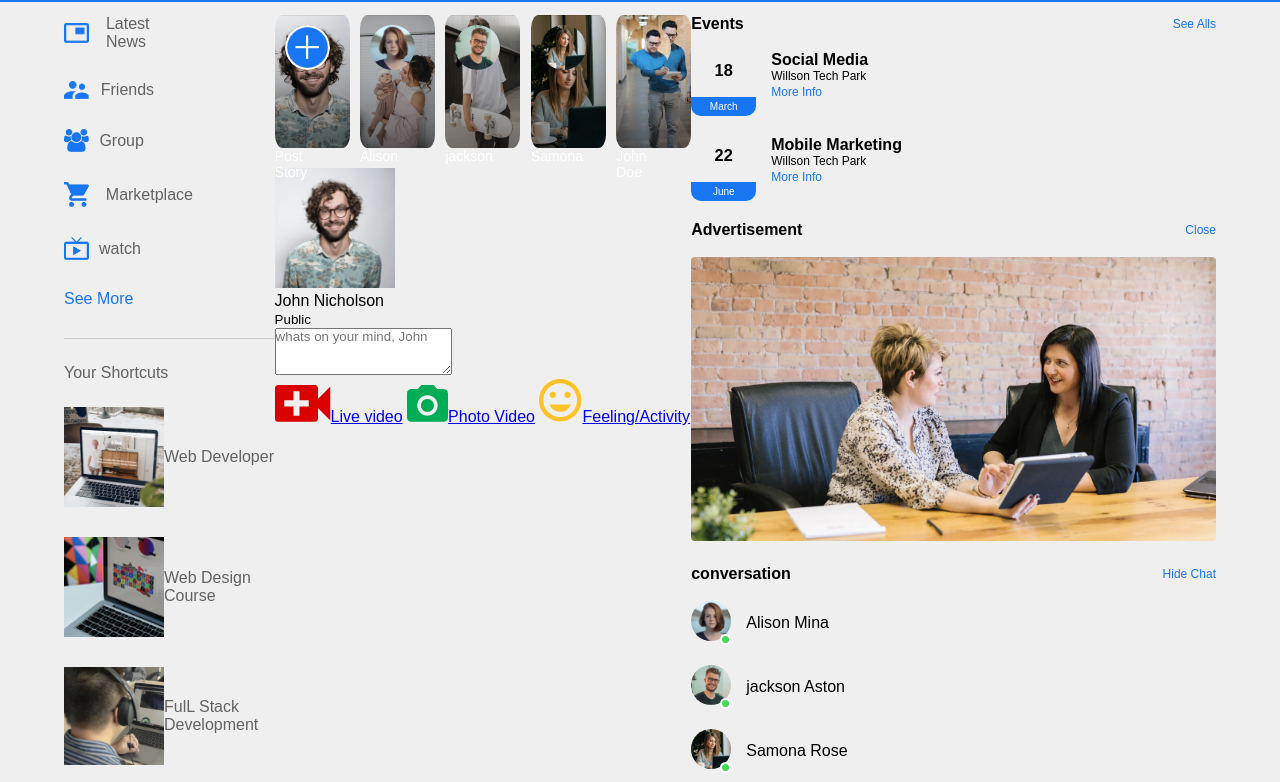
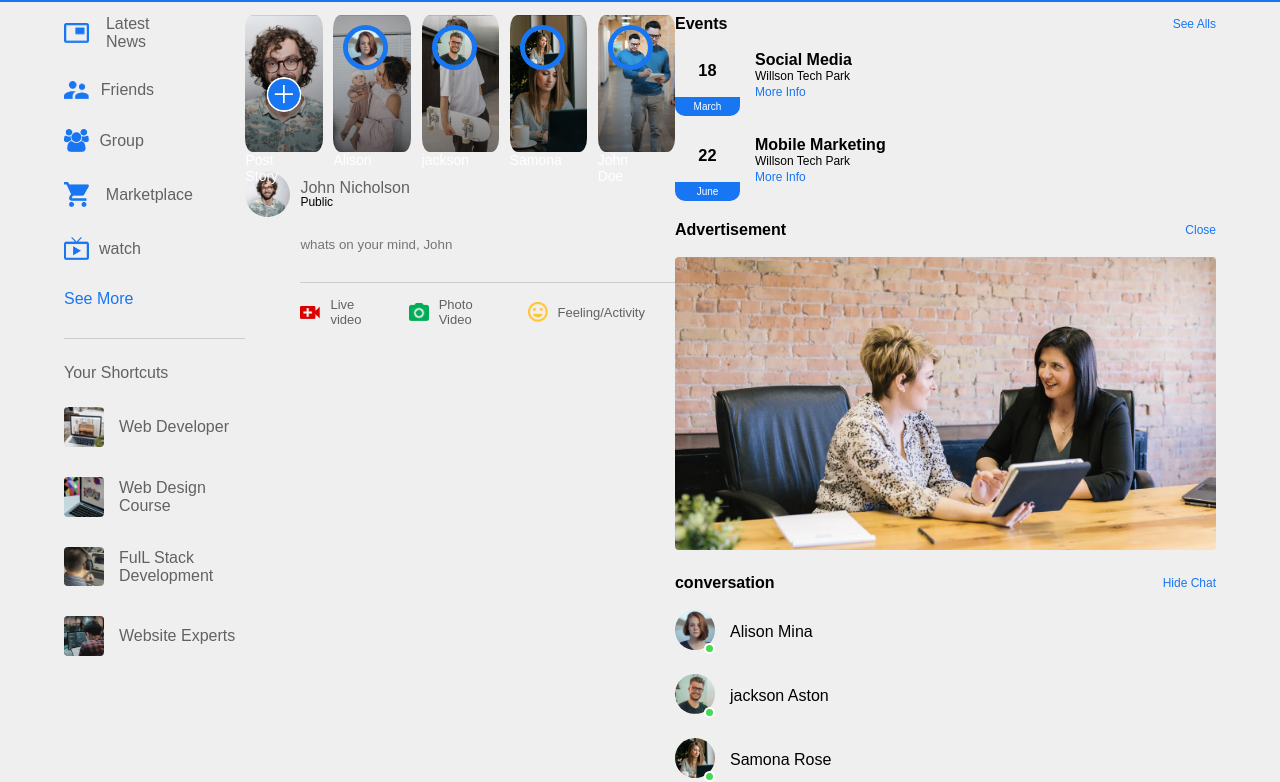
Before and after one commit to Gokegold/HTML, a plain HTML site: page html_crash.html in a window 1280 px wide. Shown: the part 52-834 px from the top of the page. Drawn offline with Linux system fonts and the light colour scheme; files whose address does not match are found by name.

Commit message:
Update style.css

```diff
--- a/style.css
+++ b/style.css
@@ -145,9 +145,6 @@ nav{
 .imp-links{
     border-bottom: 1PX solid #ccc;
 }
-   right: 0;
-}
-/* Modified [Maay 19, 2024] */
 
 .shortcut-links a img{
     width: 40px;
@@ -266,7 +263,7 @@ nav{
     border-radius: 50%;
     top: 10px;
     left: 10px;
-    border-radius: 5px solid #626262;
+    border: 5px solid #1876f2;
 }
 
 .story p{
@@ -293,3 +290,85 @@ nav{
 .story5{
     background-image: linear-gradient(transparent, rgba(0,0,0,0.5)),url(images/socialbook_img/status-5.png);
 }
+
+.story.story1 img{
+    top: unset;
+    left: 50%;
+    bottom: 40px;
+    transform: translateX(-50%);
+    border: 0;
+    width: 35px;
+}
+
+.write-post-ontainer{
+    width: 100%;
+    background: #fff;
+    padding: 20px;
+    color: #626262;
+    border-radius: 6px;
+}
+
+.user-profile{
+    display: flex;
+    align-items: center;
+}
+
+.user-profile img{
+    width: 45px;
+    border-radius: 50px;
+    margin-right: 10px;
+}
+
+.user-profile p{
+    margin-bottom: -5px;
+    font-weight: 500;
+    color: #626262;
+}
+
+.user-profile small{
+    font-size: 12px;
+}
+
+.post-input-container{
+    padding-left: 55px;
+    padding-top: 20px;
+
+}
+
+.post-input-container textarea{
+    width: 100%;
+    border: 0;
+    outline: 0;
+    border-bottom: 1px solid #ccc;
+    background: transparent;
+    resize: none;
+}
+
+.add-post-links{
+    display: flex;
+    margin-top: 10px;
+}
+
+.add-post-links a{
+    text-decoration: none;
+    display: flex;
+    align-items: center;
+    color: #626262;
+    margin-right: 30px;
+    font-size: 13px;
+}
+
+.add-post-links a img{
+    width: 20px;
+    margin-right: 10px;
+}
+
+.post-container{
+    width: 100%;
+    background: #fff;
+    padding: 20px;
+    border-radius: 6px;
+    color: #626262;
+    margin: 20px 0;
+
+}
```
